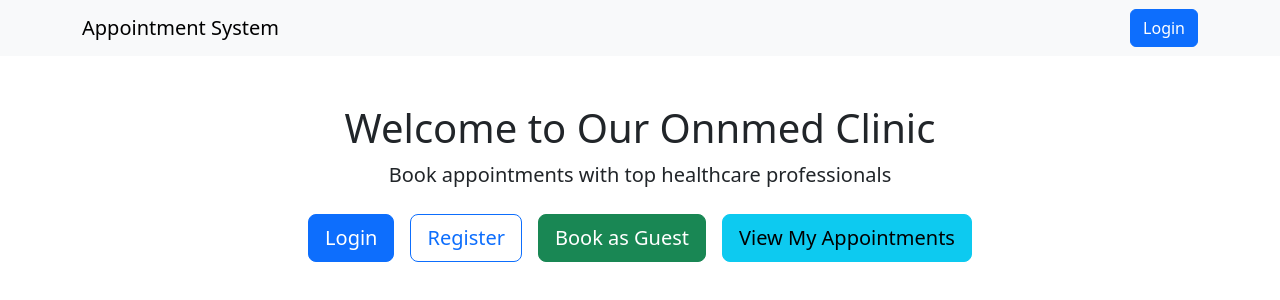
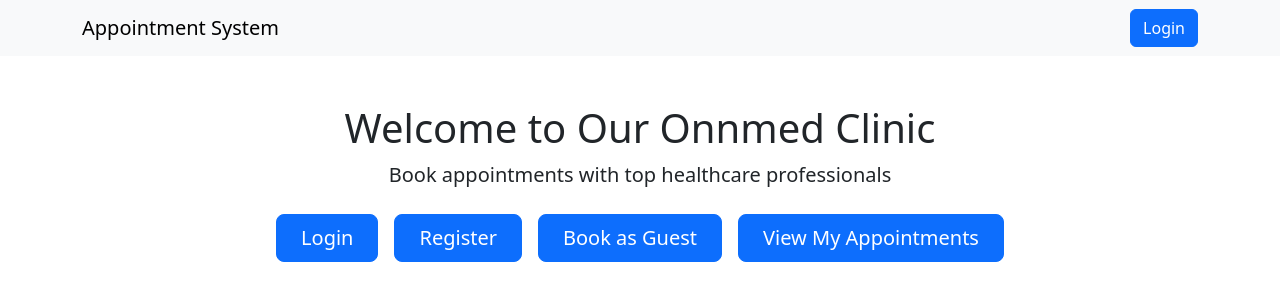
Before and after one commit to Youssefelsawy/Appointment-system-2, a React (Create React App) app in the folder frontend/: page / in a window 1280 px wide. Shown: the top 300 px of the page. Built offline with nearby package versions, Linux system fonts and the light colour scheme.

Commit message:
Add GuestAppointments page and update routing

```diff
--- a/frontend/src/App.js
+++ b/frontend/src/App.js
@@ -9,6 +9,7 @@ import AdminDashboard from "./pages/AdminDashboard";
 import Appointments from "./pages/Appointments";
 import DoctorSchedule from "./pages/DoctorSchedule";
 import GuestBooking from "./pages/GuestBooking";
+import GuestAppointments from "./pages/GuestAppointments";
 
 function App() {
   return (
@@ -37,6 +38,7 @@ function App() {
         <Route path="/admin/dashboard" element={<AdminDashboard />} />
         <Route path="/doctor/schedule" element={<DoctorSchedule />} />
         <Route path="/guest-booking" element={<GuestBooking />} />
+        <Route path="/guest-appointments" element={<GuestAppointments />} />
       </Routes>
     </Router>
   );
--- /dev/null
+++ b/frontend/src/pages/GuestAppointments.js
@@ -0,0 +1,136 @@
+import { useState } from "react";
+import {
+  Form,
+  Button,
+  Alert,
+  Spinner,
+  Card,
+  Table,
+  Row,
+  Col,
+} from "react-bootstrap";
+import axios from "axios";
+import { useNavigate } from "react-router-dom";
+
+const GuestAppointments = () => {
+  const [email, setEmail] = useState("");
+  const [appointments, setAppointments] = useState([]);
+  const [error, setError] = useState("");
+  const [loading, setLoading] = useState(false);
+  const [submitted, setSubmitted] = useState(false);
+  const navigate = useNavigate();
+
+  const fetchAppointments = async (e) => {
+    e.preventDefault();
+    setLoading(true);
+    setError("");
+    setAppointments([]);
+    setSubmitted(true);
+
+    try {
+      const res = await axios.get(
+        `http://localhost:5000/api/guest/appointments`,
+        {
+          params: { email },
+        }
+      );
+
+      if (res.data.error === "No guest found with this email") {
+        setError(res.data.error);
+      } else {
+        setAppointments(res.data);
+      }
+    } catch (err) {
+      setError(err.response?.data?.error || "Something went wrong");
+    } finally {
+      setLoading(false);
+    }
+  };
+
+  return (
+    <Row className="justify-content-center mt-5">
+      <Col md={8}>
+        <Card>
+          <Card.Header>Find Your Appointments</Card.Header>
+          <Card.Body>
+            <Form onSubmit={fetchAppointments} className="mb-3">
+              <Form.Group className="mb-3">
+                <Form.Label>Email Address</Form.Label>
+                <Form.Control
+                  type="email"
+                  required
+                  value={email}
+                  onChange={(e) => setEmail(e.target.value)}
+                />
+              </Form.Group>
+              <Button type="submit" disabled={loading}>
+                {loading ? "Searching..." : "Find Appointments"}
+              </Button>
+            </Form>
+
+            {/* Error message for no guest found */}
+            {error === "No guest found with this email" && (
+              <Alert variant="danger" className="mt-3">
+                {error}
+                <div className="mt-2">
+                  <Button
+                    variant="link"
+                    onClick={() => navigate("/guest-booking")}
+                    className="p-0"
+                  >
+                    Book a new appointment with this email?
+                  </Button>
+                </div>
+              </Alert>
+            )}
+
+            {/* Message for guest with no appointments */}
+            {submitted && !loading && !error && appointments.length === 0 && (
+              <Alert variant="info" className="mt-3">
+                No appointments found for this email.
+                <div className="mt-2">
+                  <Button
+                    variant="link"
+                    onClick={() => navigate("/guest-booking")}
+                    className="p-0"
+                  >
+                    Book a new appointment?
+                  </Button>
+                </div>
+              </Alert>
+            )}
+
+            {/* Appointments table */}
+            {appointments.length > 0 && (
+              <>
+                <h5>Appointments:</h5>
+                <Table striped bordered hover>
+                  <thead>
+                    <tr>
+                      <th>Date</th>
+                      <th>Time</th>
+                      <th>Doctor</th>
+                      <th>Status</th>
+                    </tr>
+                  </thead>
+                  <tbody>
+                    {appointments.map((a) => (
+                      <tr key={a.id}>
+                        <td>{a.date}</td>
+                        <td>{a.timeSlot}</td>
+                        <td>{a.doctor?.name || "N/A"}</td>
+                        <td>{a.status}</td>
+                      </tr>
+                    ))}
+                  </tbody>
+                </Table>
+              </>
+            )}
+          </Card.Body>
+        </Card>
+      </Col>
+    </Row>
+  );
+};
+
+export default GuestAppointments;
--- a/frontend/src/pages/PublicLanding.js
+++ b/frontend/src/pages/PublicLanding.js
@@ -9,16 +9,40 @@ const PublicLanding = () => {
         Book appointments with top healthcare professionals
       </p>
       <div className="d-flex justify-content-center gap-3 flex-wrap">
-        <Button as={Link} to="/login" variant="primary" size="lg">
+        <Button
+          as={Link}
+          to="/login"
+          variant="primary"
+          size="lg"
+          className="px-4"
+        >
           Login
         </Button>
-        <Button as={Link} to="/register" variant="outline-primary" size="lg">
+        <Button
+          as={Link}
+          to="/register"
+          variant="primary"
+          size="lg"
+          className="px-4"
+        >
           Register
         </Button>
-        <Button as={Link} to="/guest-booking" variant="success" size="lg">
+        <Button
+          as={Link}
+          to="/guest-booking"
+          variant="primary"
+          size="lg"
+          className="px-4"
+        >
           Book as Guest
         </Button>
-        <Button as={Link} to="/guest-appointments" variant="info" size="lg">
+        <Button
+          as={Link}
+          to="/guest-appointments"
+          variant="primary"
+          size="lg"
+          className="px-4"
+        >
           View My Appointments
         </Button>
       </div>
```
